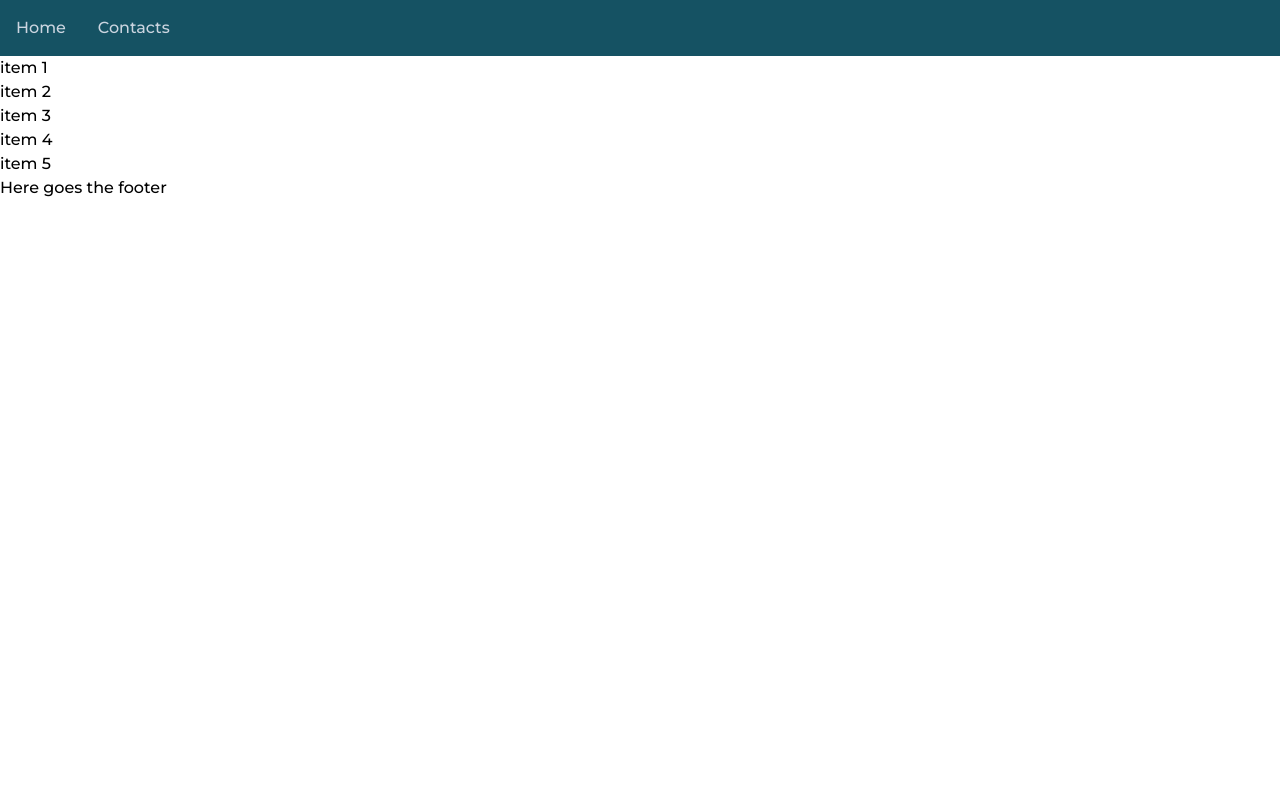
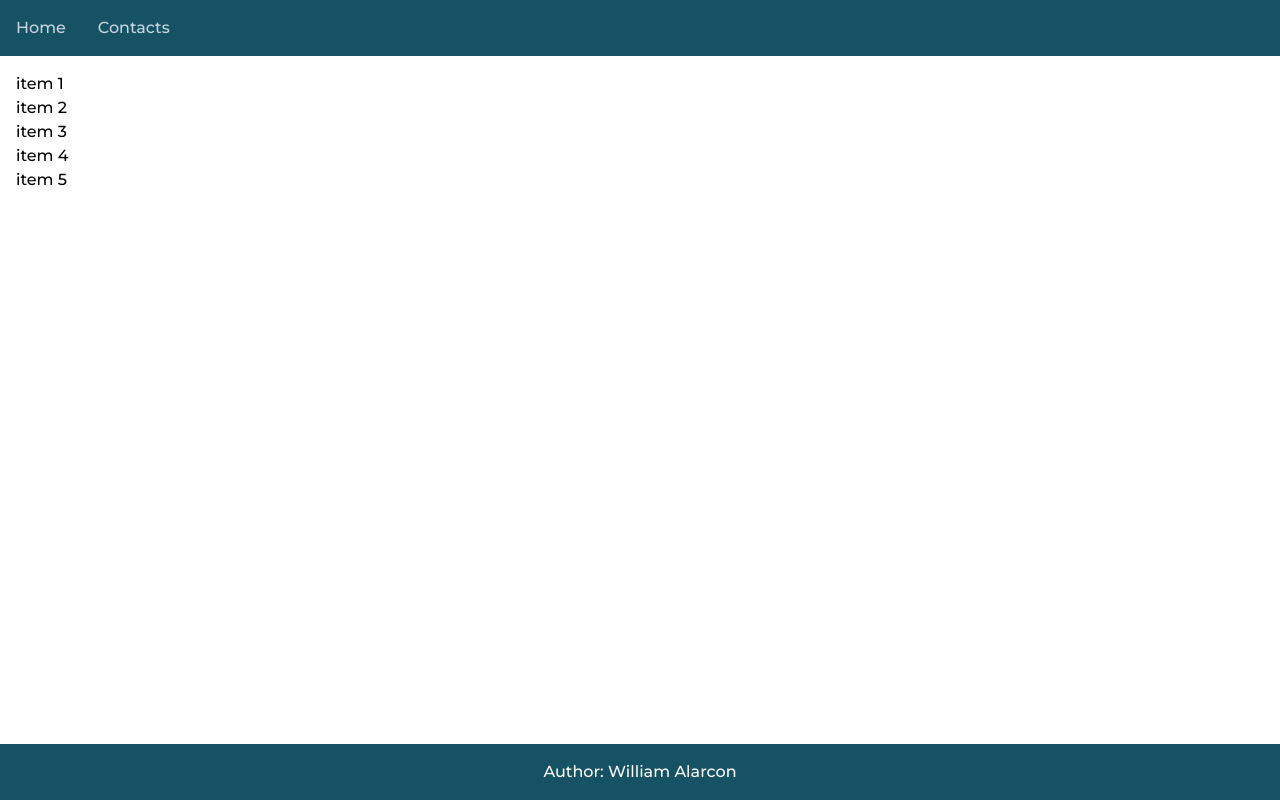
Before and after one commit to alexander-alarcon/prueba-spa, a website built with Parcel: page src/index.html in a window 1280 px wide. Built offline with nearby package versions, Linux system fonts and the light colour scheme.

Commit message:
Add footer styles

```diff
--- a/src/index.html
+++ b/src/index.html
@@ -11,7 +11,7 @@
     <title>SPA JS Vanilla</title>
     <script type="module" src="./assets/scripts/app.js" defer></script>
   </head>
-  <body class="w-screen h-screen font-sans bg-first text-second">
+  <body class="w-screen h-screen flex flex-col font-sans bg-first text-second">
     <header id="header">
       <nav class="w-screen bg-primary">
         <div
@@ -52,12 +52,12 @@
         </ul>
       </nav>
     </header>
-    <main id="page">
-      <p>Here goes the main</p>
-    </main>
+    <main id="page" class="flex-1 container mx-auto p-4"></main>
 
-    <footer id="footer">
-      <p>Here goes the footer</p>
+    <footer id="footer" class="w-screen bg-primary">
+      <p class="container mx-auto p-4 text-center text-white">
+        Author: William Alarcon
+      </p>
     </footer>
   </body>
 </html>
```
